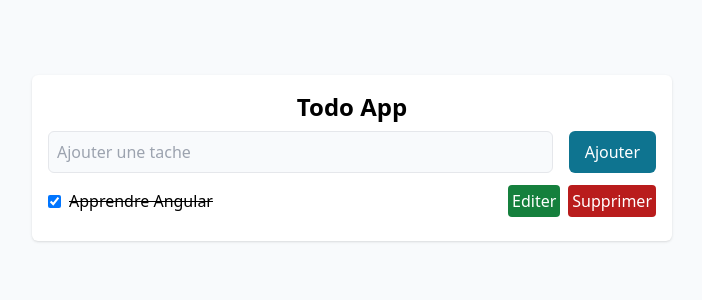
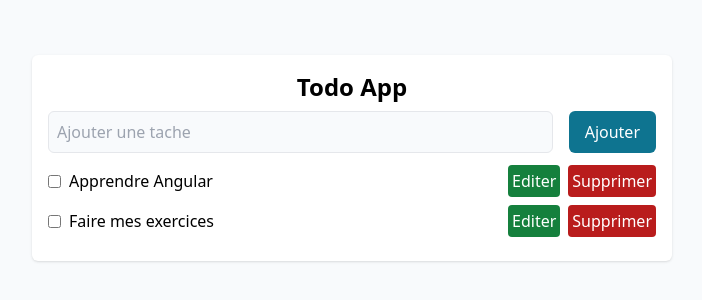
Before and after one commit to Fallou24/angular-todoApp, an Angular app: page / in a window 1280 px wide. Shown: the part 242-542 px from the top of the page, without its empty margins (288-990 px from the left). Built offline with nearby package versions, Linux system fonts and the light colour scheme; data requests are answered from the project's data file.

Commit message:
Edit task status

```diff
--- a/db.json
+++ b/db.json
@@ -1,10 +1,16 @@
 {
   "todos": [
     {
-      "id": "2",
+      "id": "1707405461262",
       "title": "Apprendre Angular",
-      "status": true,
-      "createdDate": "11/11/2000"
+      "status": false,
+      "createdAt": "2024-02-08T15:17:41.262Z"
+    },
+    {
+      "id": "1707405472441",
+      "title": "Faire mes exercices",
+      "status": false,
+      "createdAt": "2024-02-08T15:17:52.441Z"
     }
   ]
 }
--- a/src/app/app.component.html
+++ b/src/app/app.component.html
@@ -1,14 +1,18 @@
 <div class="flex justify-center items-center min-h-screen">
   <div class="bg-white shadow p-4 rounded-md w-1/2 text-center">
     <h1 class="text-2xl font-bold mb-2">Todo App</h1>
-    <form class="flex gap-4 mb-3"  (submit)="onSubmitForm($event)">
+    <form class="flex gap-4 mb-3" (submit)="onSubmitForm($event)">
       <input
         type="text"
         placeholder="Ajouter une tache"
         [formControl]="taskControl"
         class="flex-grow border bg-[#F8FAFC] border-gray-200 rounded-md outline-none p-2"
       />
-      <button type="submit" [disabled]="taskControl.invalid" class="bg-[#0E7490] px-4 text-white rounded-md">
+      <button
+        type="submit"
+        [disabled]="taskControl.invalid"
+        class="bg-[#0E7490] px-4 text-white rounded-md"
+      >
         Ajouter
       </button>
     </form>
@@ -17,14 +21,25 @@
       *ngFor="let task of task$ | async"
     >
       <div class="flex gap-2 items-center">
-        <input type="checkbox" name="" id="task" [checked]="task.status" />
-        <label for="task" [ngClass]="{ completed: task.status }">{{
+        <input
+          type="checkbox"
+          name=""
+          [id]="task.id"
+          [checked]="task.status"
+          (change)="onChangeStatus({ id: task.id, status: task.status })"
+        />
+        <label [for]="task.id" [ngClass]="{ completed: task.status }">{{
           task.title
         }}</label>
       </div>
       <div class="flex gap-2">
         <button class="bg-green-700 p-1 text-white rounded">Editer</button>
-        <button class="bg-red-700 p-1 text-white rounded" (click)="onDeleteTask(task.id)">Supprimer</button>
+        <button
+          class="bg-red-700 p-1 text-white rounded"
+          (click)="onDeleteTask(task.id)"
+        >
+          Supprimer
+        </button>
       </div>
     </div>
   </div>
--- a/src/app/app.component.ts
+++ b/src/app/app.component.ts
@@ -12,6 +12,7 @@ import { FormBuilder, FormControl, Validators } from '@angular/forms';
 export class AppComponent implements OnInit {
   task$!: Observable<any>;
   taskControl!: FormControl;
+  statusValue!: boolean;
   constructor(
     private taskService: TaskService,
     private formBuilder: FormBuilder
@@ -34,7 +35,7 @@ export class AppComponent implements OnInit {
       (err: any) => console.log('Erreur ', err)
     );
     this.taskControl.reset();
-    window.location.reload()
+    window.location.reload();
   }
 
   onDeleteTask(id: string) {
@@ -42,6 +43,14 @@ export class AppComponent implements OnInit {
       (res) => console.log('Reponse, ' + res),
       (err) => console.log('Erreur ' + err)
     );
-    window.location.reload()
+    window.location.reload();
+  }
+
+  onChangeStatus(data: { id: string; status: boolean }) {
+    this.taskService.updatedTaskStatus(data).subscribe(
+      (res) => console.log('Reponse, ' + res),
+      (err) => console.log('Erreur ' + err)
+    );
+    window.location.reload();
   }
 }
--- a/src/app/services/task.service.ts
+++ b/src/app/services/task.service.ts
@@ -17,4 +17,9 @@ export class TaskService {
   deleteTask(id: string) {
     return this.http.delete('http://localhost:3000/todos/' + id);
   }
+  updatedTaskStatus(taskInfo: { id: string; status: boolean }) {
+    return this.http.patch('http://localhost:3000/todos/' + taskInfo.id, {
+      status: !taskInfo.status,
+    });
+  }
 }
```
Also changed, not shown: src/app/app.module.ts (+8 -2 lines).
